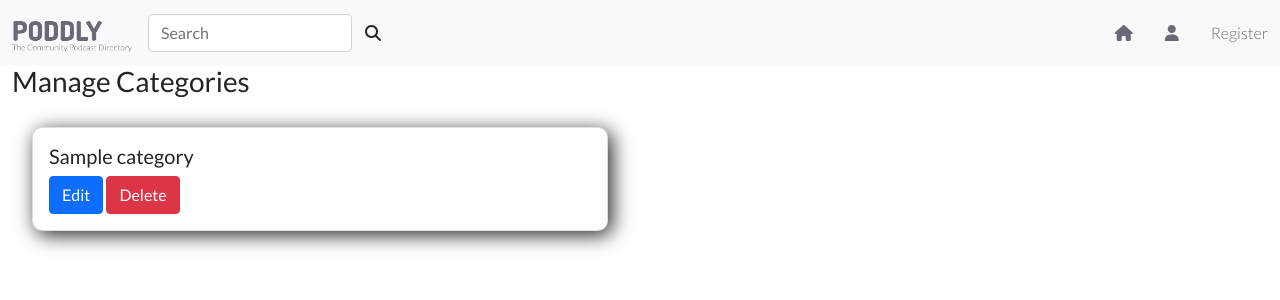
After one commit to PeteCookson/Poddly, a Flask app: page /get_categories in a window 1280 px wide. The commit adds this page. Shown: the top 300 px of the page. Run offline with Flask 2, Linux system fonts and the light colour scheme; a database or web service that is not in the repository returns one stand-in record (values such as "Sample title"); some libraries are stand-ins or nearby versions.

Commit message:
Add manage categories template

```diff
--- a/app.py
+++ b/app.py
@@ -159,6 +159,10 @@ def delete_podcast(podcast_id):
     flash("Podcast successfully deleted from the PODDLY Directory")
     return redirect(url_for("get_podcasts"))
 
+@app.route("/get_categories")
+def get_categories():
+    categories = list(mongo.db.categories.find().sort("category_name", 1))
+    return render_template("categories.html", categories=categories)
 
 if __name__ == "__main__":
     app.run(host=os.environ.get("IP"),
--- a/templates/add_podcast.html
+++ b/templates/add_podcast.html
@@ -7,7 +7,7 @@
         <div class="mb-3">
             <i class="fas fa-pencil-alt prefix"></i>
             <label for="podcast_name"></label>
-            <input type="text" class="validate" id="podcast_name" name="podcast_name" minlength="5" maxlength="50" placeholder="Podcast" required>
+            <input type="text" class="validate" id="podcast_name" name="podcast_name" minlength="5" maxlength="50" placeholder="Podcast Name" required>
         </div>
         <!-- category -->
         <div class="input-group mb-3">
--- a/templates/base.html
+++ b/templates/base.html
@@ -34,6 +34,9 @@
                         <li class="nav-item"><a href="{{ url_for('profile', username=session['user']) }}" data-bs-toggle="tooltip" data-bs-placement="top" title="Profile"><i class="fa-solid fa-user"></i></a></li>
                         <li class="nav-item"><a href="{{ url_for('add_podcast') }}" data-bs-toggle="tooltip" data-bs-placement="top" title="Recommend a Podcast"><i class="fa-solid fa-podcast"></i></a></li>
                         <li class="nav-item"><a href="{{ url_for('logout') }}" data-bs-toggle="tooltip" data-bs-placement="top" title="Logout"><i class="fa-solid fa-arrow-right-from-bracket"></i></a></li>
+                        {% if session.user|lower == "admin"|lower %}
+                        <li class="nav-item"><a href="{{ url_for('get_categories') }}" data-bs-toggle="tooltip" data-bs-placement="top" title="Manage Categories"><i class="fa-solid fa-layer-group"></i></a></li>
+                        {% endif %}
                         {% else %}
                         <li class="nav-item"><a href="{{ url_for('login') }}" data-bs-toggle="tooltip" data-bs-placement="top" title="Log In"><i class="fa-solid fa-user"></i></a></li>
                         <li class="nav-item"><a href="{{ url_for('register') }}" data-bs-toggle="tooltip" data-bs-placement="top" title="Register">Register</a></li>
--- /dev/null
+++ b/templates/categories.html
@@ -0,0 +1,20 @@
+{% extends "base.html" %}
+{% block content %}
+
+<h3 class="text-align-center">Manage Categories</h3>
+
+<div class="row">
+    {% for category in categories %}
+    <div class="col-sm-6">
+        <div class="card">
+            <div class="card-body">
+                <h5 class="card-title">{{ category.category_name}}</h5>
+                <a href="#" class="btn btn-primary">Edit</a>
+                <a href="#" class="btn btn-danger">Delete</a>
+            </div>
+        </div>
+    </div>
+    {% endfor %}
+</div>
+
+{% endblock %}
```
Also changed, not shown: README.md.
